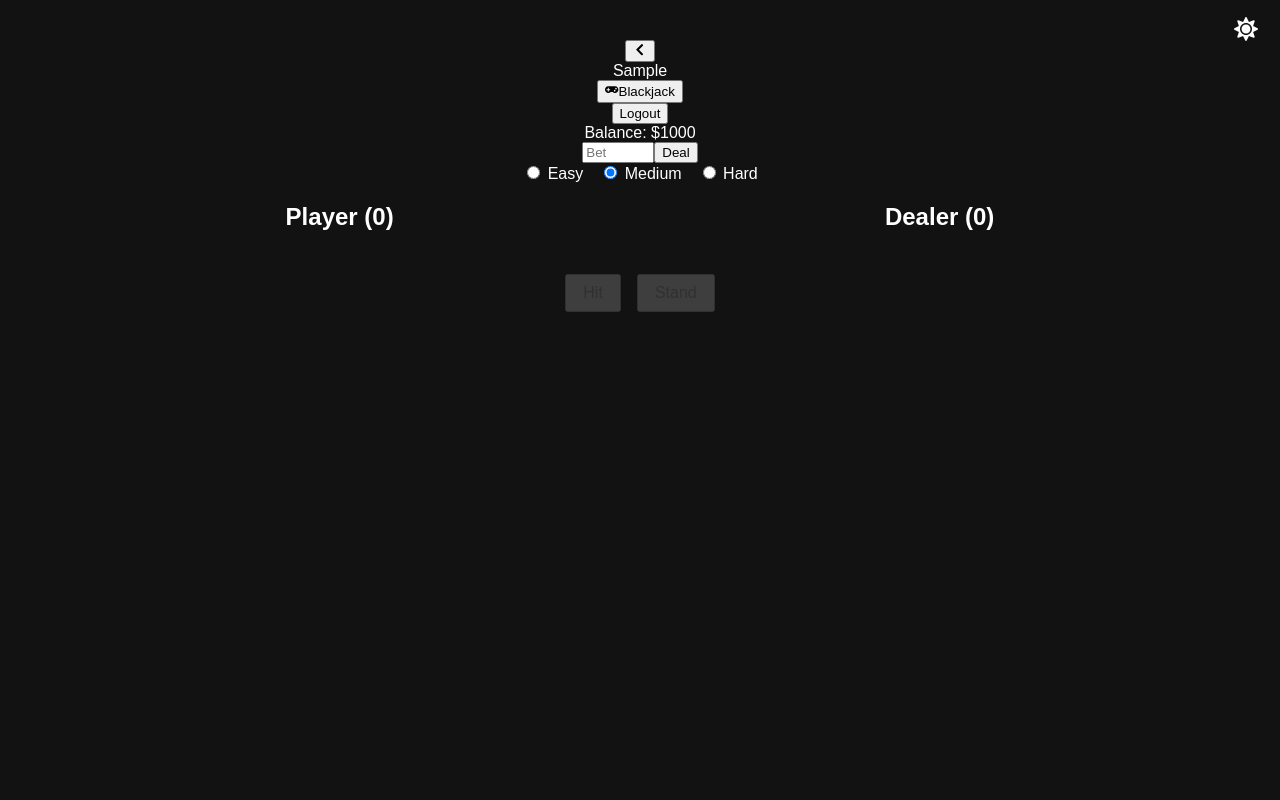
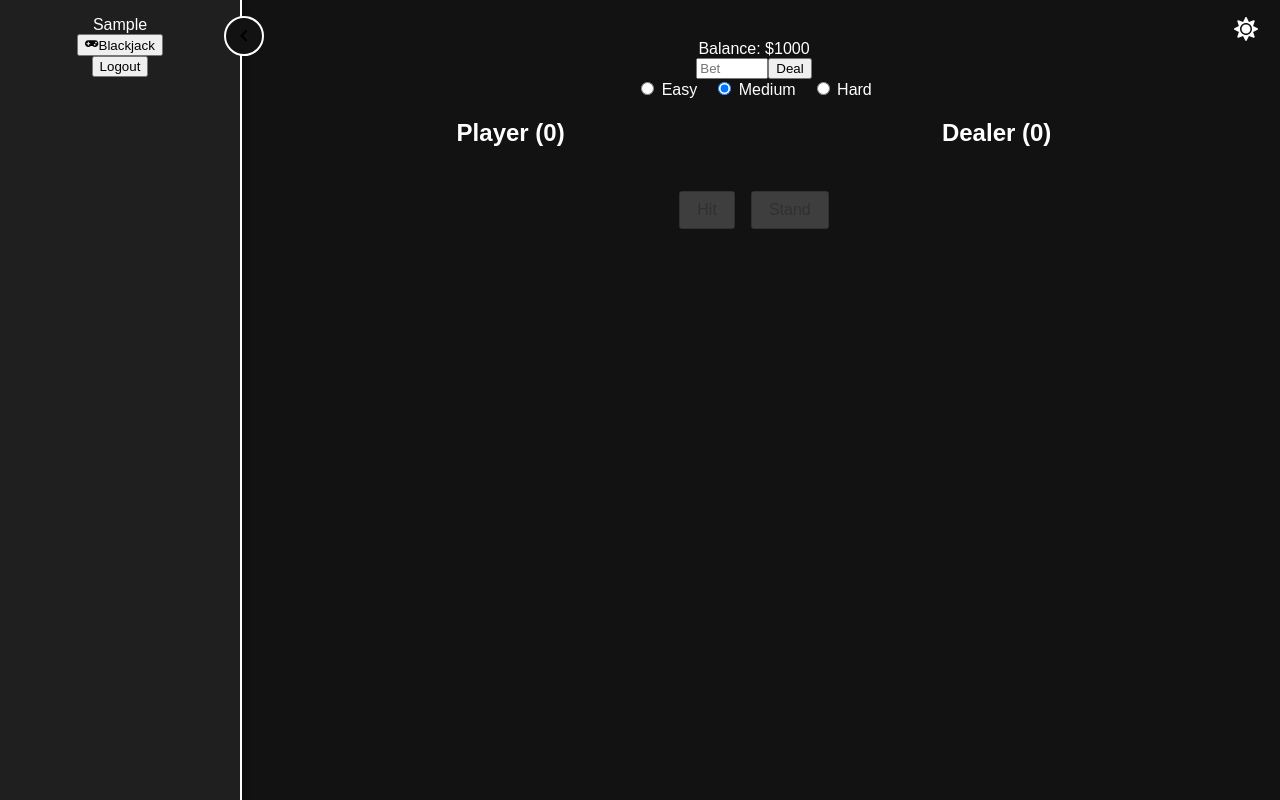
Before and after one commit to MalekMansour/CasinoFun, a React (Create React App) app in the folder games/blackjack/: page / in a window 1280 px wide. Both pictures are taken after typing "Sample" into the empty fields and a click on the button "Create". Built offline with nearby package versions, Linux system fonts and the light colour scheme.

Commit message:
Update index.css

```diff
--- a/games/blackjack/src/index.css
+++ b/games/blackjack/src/index.css
@@ -9,6 +9,7 @@ body {
   font-family: sans-serif;
   text-align: center;
   padding: 2rem;
+  padding-left: 260px; /* space for sidebar */
 }
 body.light-mode {
   --bg-color: #fff;
@@ -63,6 +64,77 @@ body.light-mode {
   border: 2px solid #444;
 }
 
+/* ─── Sidebar ─────────────────────────────────────────────────────────── */
+.sidebar {
+  position: fixed;
+  top: 0;
+  left: 0;
+  height: 100%;
+  width: 240px;
+  background: #1f1f1f;
+  border-right: 2px solid var(--card-border-color);
+  display: flex;
+  flex-direction: column;
+  align-items: center;
+  padding: 1rem 0;
+  box-shadow: 2px 0 5px rgba(0,0,0,0.3);
+  transition: transform 0.3s ease;
+  z-index: 100;
+}
+.sidebar.closed {
+  transform: translateX(-100%);
+}
+.sidebar .user-name {
+  font-size: 1.25rem;
+  margin-bottom: 2rem;
+  color: var(--text-color);
+}
+.sidebar ul {
+  list-style: none;
+  padding: 0;
+  width: 100%;
+}
+.sidebar ul li {
+  width: 100%;
+}
+.sidebar ul li a {
+  display: flex;
+  align-items: center;
+  padding: 0.75rem 1rem;
+  width: 100%;
+  color: var(--text-color);
+  text-decoration: none;
+  border-radius: 4px;
+  transition: background 0.2s ease;
+}
+.sidebar ul li a:hover {
+  background: rgba(255,255,255,0.1);
+}
+.sidebar .logout-btn {
+  margin-top: auto;
+  margin-bottom: 1rem;
+  background: #dc3545;
+  color: #fff;
+  padding: 0.5rem 1rem;
+  border: none;
+  border-radius: 4px;
+  cursor: pointer;
+}
+.sidebar .toggle-btn {
+  position: absolute;
+  top: 1rem;
+  right: -1.5rem;
+  background: var(--bg-color);
+  border: 2px solid var(--card-border-color);
+  border-radius: 50%;
+  width: 2.5rem;
+  height: 2.5rem;
+  display: flex;
+  align-items: center;
+  justify-content: center;
+  cursor: pointer;
+}
+
 /* ─── Controls & Buttons ────────────────────────────────────────────── */
 .controls button,
 .bank button {
@@ -75,6 +147,24 @@ body.light-mode {
   opacity: 0.5;
   cursor: not-allowed;
 }
+
+/* ─── Deal Button Styling ────────────────────────────────────────────── */
+.controls button#deal {
+  background-color: #28a745;
+  color: #fff;
+  font-size: 1.25rem;
+  padding: 0.75rem 1.5rem;
+  border: none;
+  border-radius: 8px;
+  cursor: pointer;
+  box-shadow: 0 4px 6px rgba(0,0,0,0.2);
+  transition: background-color 0.3s ease, transform 0.2s ease;
+}
+.controls button#deal:hover {
+  background-color: #218838;
+  transform: scale(1.05);
+}
+
 .difficulty label {
   margin: 0 0.5rem;
   cursor: pointer;
```
